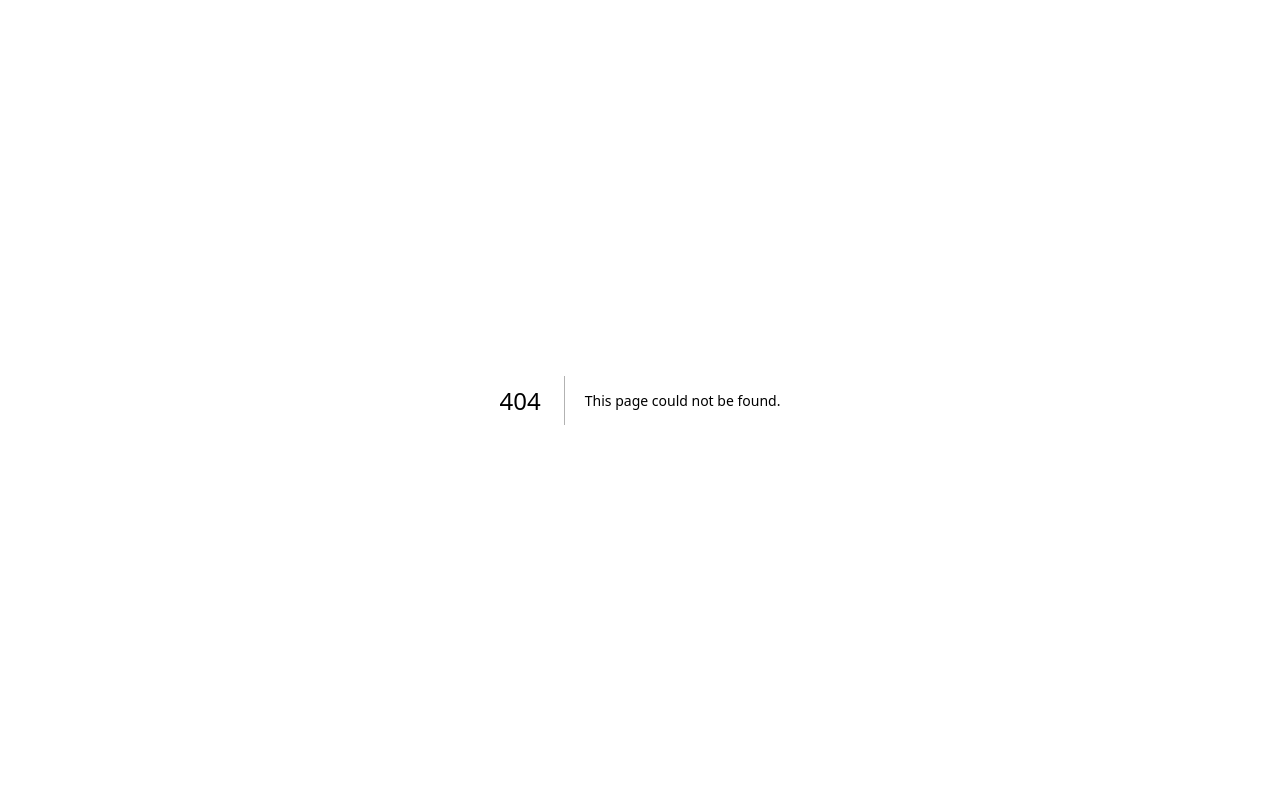
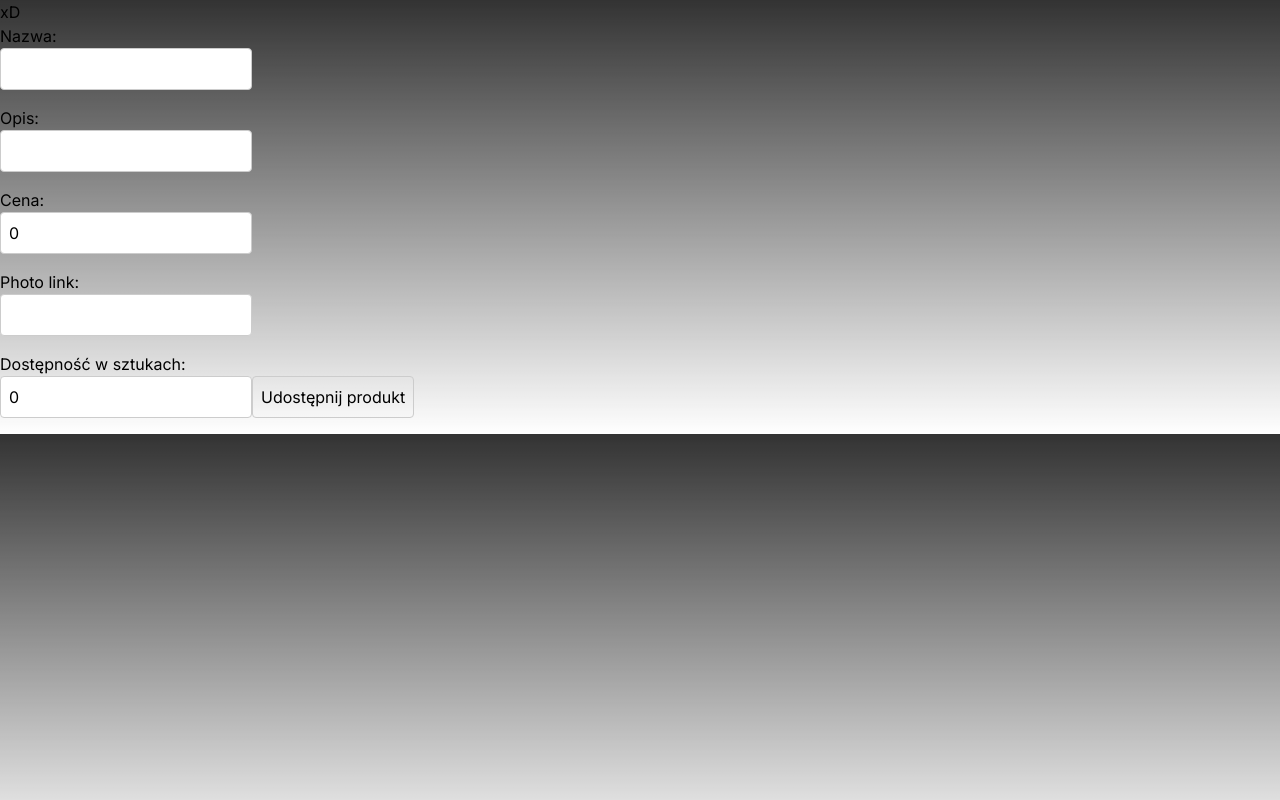
Before and after one commit to groh7/shop-poghry, a Next.js app: page /add-product in a window 1280 px wide. Before the commit this address had no page. Built offline with nearby package versions, Linux system fonts and the light colour scheme.

Commit message:
próba podejscia do cruda (strona dodawania gotowa, dodawanie i wyświetlanie zepsute) i zmiany w typach w cartState i navbar

```diff
--- a/package.json
+++ b/package.json
@@ -13,6 +13,7 @@
     "next": "14.0.4",
     "react": "^18",
     "react-dom": "^18",
+    "react-icons": "^4.12.0",
     "recoil": "^0.7.7"
   },
   "devDependencies": {
--- /dev/null
+++ b/src/app/add-product/page.tsx
@@ -0,0 +1,86 @@
+"use client"
+
+import Image from 'next/image'
+import Link from 'next/link'
+import { useState } from "react";
+import { useRecoilState, RecoilRoot } from 'recoil'
+import Navbar from '@/components/Navbar';
+import Product from '@/models/product';
+
+
+// export type ProductAddType = {
+//     name: string;
+//     description: string;
+//     price: number;
+//     photo: string;
+//     availability: number;
+// }
+
+export default function AddProduct() {
+
+    const [formData, setFormData] = useState({
+        name: '',
+        description: '',
+        price: 0,
+        photo: '',
+        availability: 0
+    })
+
+    async function AddToBase(){
+        // generowanie 'id'
+        const id = 100;
+
+        await Product.create({
+            id: id,
+            name: formData.name,
+            description: formData.description,
+            price: formData.price,
+            photo: formData.photo,
+            availability: formData.availability
+        })
+
+    }
+
+
+    return (
+    <div>
+        xD
+
+        <form onSubmit={AddToBase}>
+                <div>Nazwa:</div>
+                <input
+                    type='text'
+                    value={formData.name}
+                    onChange={(e) => setFormData({ ...formData, name: e.target.value })}
+                />
+                <div>Opis: </div>
+                <input
+                    type='text'
+                    value={formData.description}
+                    onChange={(e) => setFormData({ ...formData, description: e.target.value })}
+                />
+                <div>Cena: </div>
+                <input
+                    type='number'
+                    value={formData.price}
+                    onChange={(e) => setFormData({ ...formData, price: Number(e.target.value) })}
+                />
+                <div>Photo link: </div>
+                <input
+                    type='text'
+                    value={formData.photo}
+                    onChange={(e) => setFormData({ ...formData, photo: e.target.value })}
+                />
+                <div>Dostępność w sztukach: </div>
+                <input
+                    type='number'
+                    value={formData.availability}
+                    onChange={(e) => setFormData({ ...formData, availability: Number(e.target.value) })}
+                />
+
+                <input type="submit" value="Udostępnij produkt"/>
+        </form>
+
+    </div>
+    )
+}
--- a/src/atoms/cartState.tsx
+++ b/src/atoms/cartState.tsx
@@ -2,7 +2,7 @@ import { atom } from "recoil";
 import { useEffect, useState } from "react";
 import Product from "@/components/Product";
 
-type ProductType = {
+export type ProductType = {
   id: string;
   name: string;
   description: string;
--- a/src/components/Navbar.tsx
+++ b/src/components/Navbar.tsx
@@ -16,6 +16,11 @@ const Navbar = () => {
         </div>
       </div>
       <div className="flex items-center space-x-4">
+
+        <Link href="/add-product" className="relative">
+          Add Product
+        </Link>
+
         <Link href="/cart" className="relative">
           <div>
           <span className="cart text-right text-white flex items-center justify-center">
--- a/src/components/Product.tsx
+++ b/src/components/Product.tsx
@@ -1,20 +1,17 @@
 import React from 'react';
 import { useRecoilState } from 'recoil';
 import { cartState } from '../atoms/cartState';
+import { useState } from 'react';
+import ReactDOM from "react-dom/client";
+import { ProductType } from '../atoms/cartState';
 
 type ProductPropsType = {
-  product: {
-    id: string;
-    name: string;
-    description: string;
-    price: number;
-    photo: string;
-    availability: number;
-  };
+  product: ProductType
 };
 
 function Product({ product }: ProductPropsType) {
   const [cart, setCart] = useRecoilState(cartState);
+
 
   const addItemsToCart = () => {
     const productIndex = cart.findIndex(item => item.id === product.id);
@@ -29,6 +26,7 @@ function Product({ product }: ProductPropsType) {
       );
     }
   };
+
 
   return (
     <div className="w-1/4 p-4">
--- /dev/null
+++ b/src/models/product.tsx
@@ -0,0 +1,44 @@
+import mongoose from "mongoose";
+
+export type SchemaType = {
+    id: String,
+    name: String,
+    description: String,
+    price: Number,
+    photo: String,
+    availability: Number
+}
+
+const productSchema = new mongoose.Schema<SchemaType>({
+    id: {
+        type: String,
+        required: false
+    },
+    name: {
+        type: String,
+        required: true
+    },
+    description: {
+        type: String,
+        required: true
+    },
+    price: {
+        type: Number,
+        required: true
+    },
+    photo: {
+        type: String,
+        required: false
+    },
+    availability: {
+        type: Number,
+        required: true
+    }
+}, {
+    timestamps: true
+})
+
+//const Product = mongoose.models.products || mongoose.model("products",productSchema)
+const Product = mongoose.model("products",productSchema)
+
+export default Product
--- a/tsconfig.json
+++ b/tsconfig.json
@@ -22,6 +22,6 @@
       "@/*": ["./src/*"]
     }
   },
-  "include": ["next-env.d.ts", "**/*.ts", "**/*.tsx", ".next/types/**/*.ts"],
+  "include": ["next-env.d.ts", "**/*.ts", "**/*.tsx", ".next/types/**/*.ts", "src/models/product.jtsx"],
   "exclude": ["node_modules"]
 }
```
Also changed, not shown: 1 other file (tests, documents, lock files or other folders).
